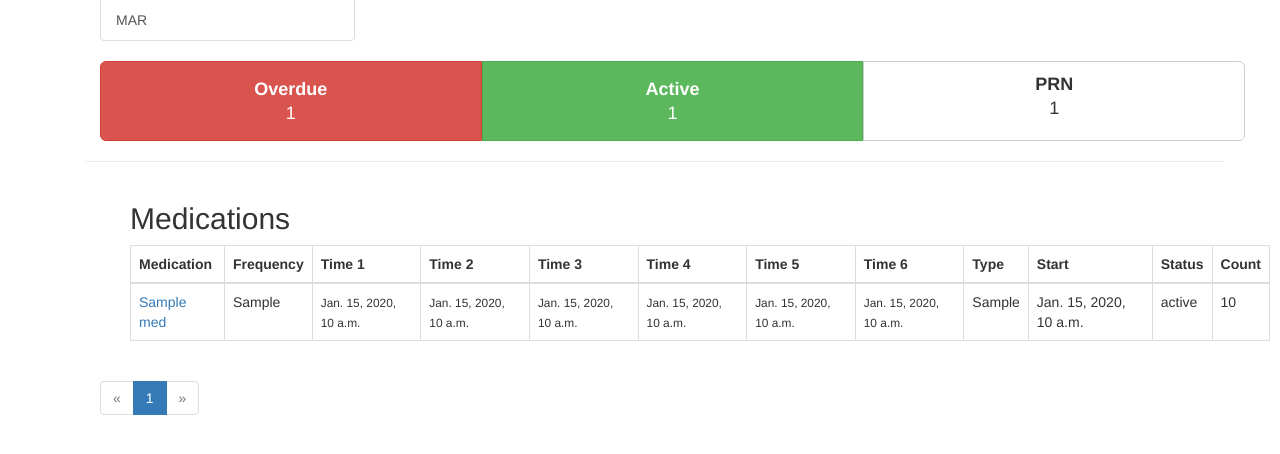
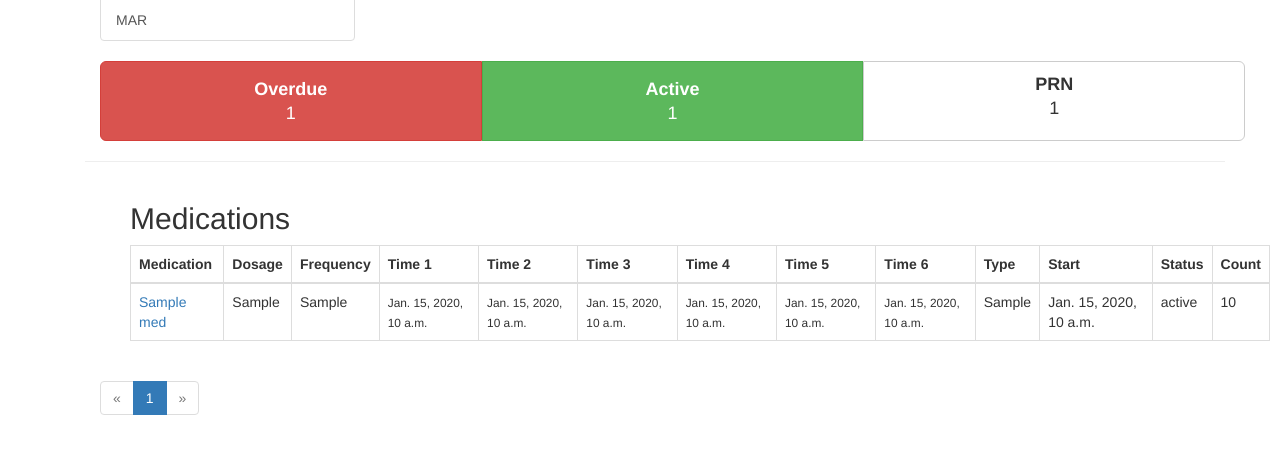
Before and after one commit to stemado/satb, a Django app: template careplus/residents/templates/residents/rx_all.html in a window 1280 px wide. Shown: the part 281-735 px from the top of the page. Run offline with Django 3.2, Linux system fonts and the light colour scheme; the template is opened without the code that fills it: most values are stand-ins (such as "Sample title", 1, 10 or a date in 2020); some libraries are stand-ins or nearby versions.

Commit message:
Update to partial_medications.html

```diff
--- a/careplus/residents/templates/residents/partial_medications.html
+++ b/careplus/residents/templates/residents/partial_medications.html
@@ -5,6 +5,7 @@
             <thead>
                 <tr>
                     <th>Medication</th>
+                    <th>Dosage</th>
                     <th>Frequency</th>
                     <th>Time 1</th>
                     <th>Time 2</th>
@@ -23,6 +24,7 @@
                 <tr>
                     <td><a href="/medications/{{m.pk}}/">{{ m.medicationName }}</a></td>
                     <td>{{ m.medicationFrequency }}</td>
+                    <td>{{ m.medicationDosage }}</td>
                     <td><small>{{ m.medicationTimeSchedule }}</small></td>
                     <td><small>{{ m.medicationTimeSchedule2 }}</small></td>
                     <td><small>{{ m.medicationTimeSchedule3 }}</small></td>
```
